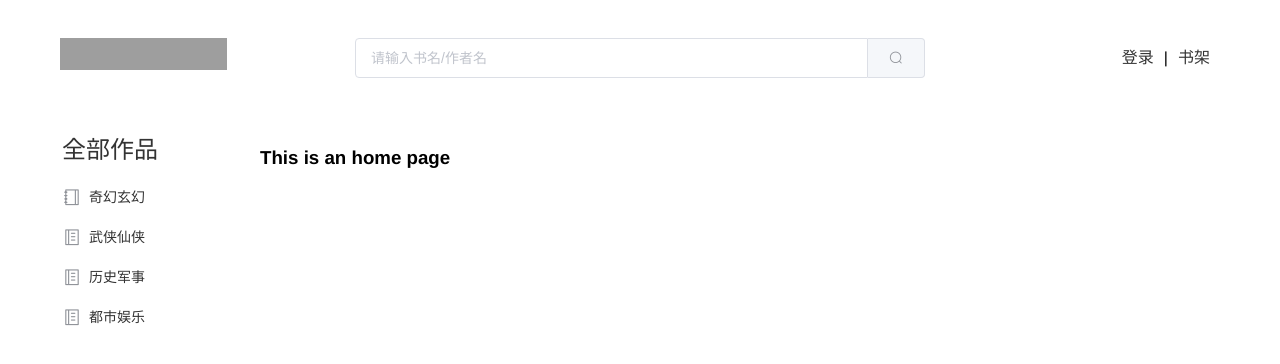
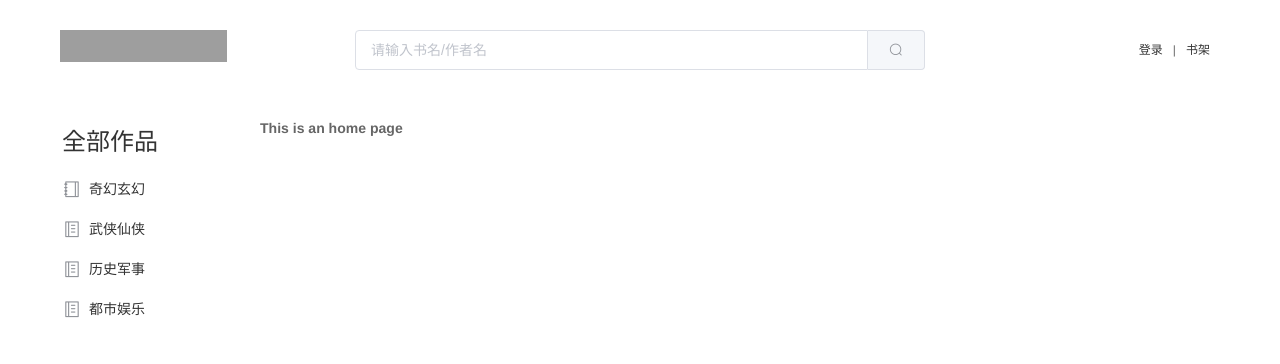
Before and after one commit to VivenZZ/bookview, a Vue app: page / in a window 1280 px wide. Shown: the top 364 px of the page. Built offline with nearby package versions, Linux system fonts and the light colour scheme; grey boxes are pictures that could not be loaded.

Commit message:
添加reset.css 重置样式

```diff
--- /dev/null
+++ b/src/assets/style/reset.css
@@ -0,0 +1,68 @@
+html {
+    overflow-x:auto;
+    overflow-y:scroll;
+}
+body, dl, dt, dd, ul, ol, li, pre, form, fieldset, input, p, blockquote, th, td {
+    font-weight:400;
+    margin:0;
+    padding:0;
+}
+h1, h2, h3, h4, h4, h5 {
+    margin:0;
+    padding:0;
+}
+body {
+    background-color:#FFFFFF;
+    color:#666666;
+    font-family:Helvetica,Arial,sans-serif;
+    font-size:12px;
+    padding:0 10px;
+    text-align:left;
+}
+select {
+    font-size:12px;
+}
+table {
+    border-collapse:collapse;
+}
+fieldset, img {
+    border:0 none;
+}
+fieldset {
+    margin:0;
+    padding:0;
+}
+fieldset p {
+    margin:0;
+    padding:0 0 0 8px;
+}
+legend {
+    display:none;
+}
+address, caption, em, strong, th, i {
+    font-style:normal;
+    font-weight:400;
+}
+table caption {
+    margin-left:-1px;
+}
+hr {
+    border-bottom:1px solid #FFFFFF;
+    border-top:1px solid #E4E4E4;
+    border-width:1px 0;
+    clear:both;
+    height:2px;
+    margin:5px 0;
+    overflow:hidden;
+}
+ol, ul {
+    list-style-image:none;
+    list-style-position:outside;
+    list-style-type:none;
+}
+caption, th {
+    text-align:left;
+}
+q:before, q:after, blockquote:before, blockquote:after {
+    content:'';
+}
--- a/src/main.js
+++ b/src/main.js
@@ -4,6 +4,7 @@ import App from './App.vue'
 import router from './router'
 import store from './store'
 import './plugins/element.js'
+import './assets/style/reset.css'
 
 Vue.config.productionTip = false
 
```
